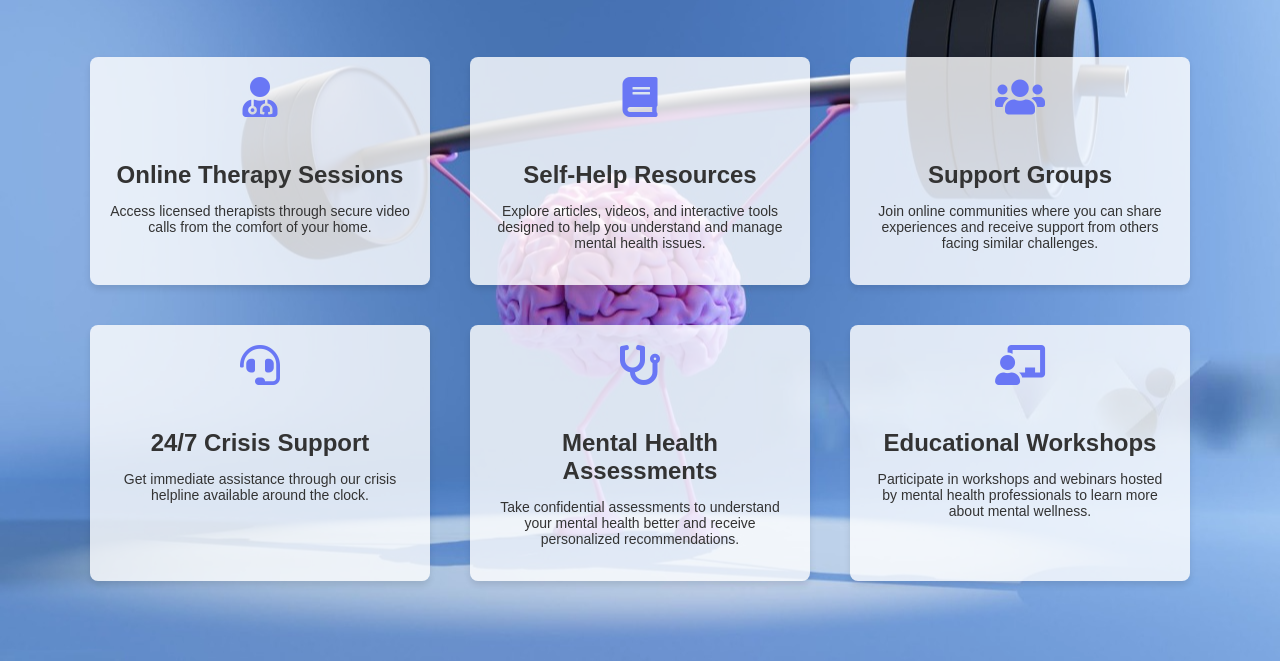
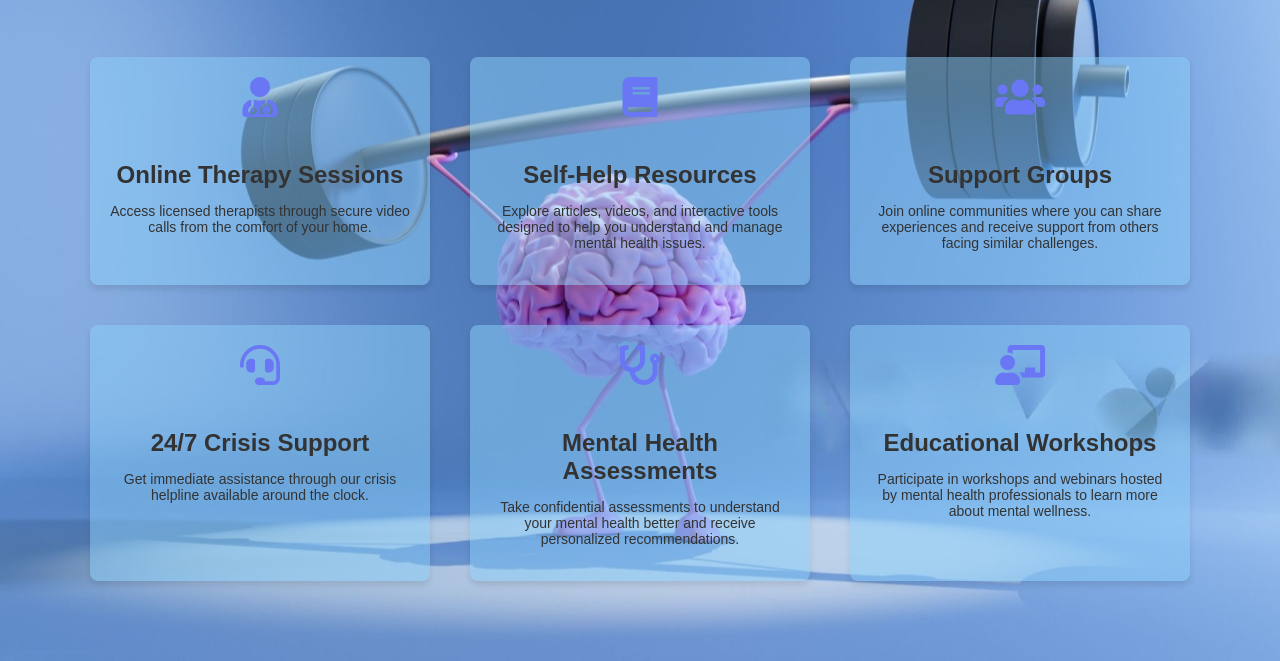
Before and after one commit to Harsh-d-lab/neuroPeace, a plain HTML site: page Services.html in a window 1280 px wide. Shown: the part 217-878 px from the top of the page. Drawn offline with Linux system fonts and the light colour scheme.

Commit message:
transparent-service-item

```diff
--- a/Services.html
+++ b/Services.html
@@ -83,7 +83,7 @@
             width: 300px;
             margin: 20px;
             padding: 20px;
-            background: rgba(255, 255, 255, 0.8); /* Semi-transparent background for better readability */
+            background: rgba(139, 207, 249, 0.5); /* Semi-transparent background for better readability */
             border-radius: 8px;
             text-align: center;
             box-shadow: 0 4px 6px rgba(0, 0, 0, 0.1);
```
